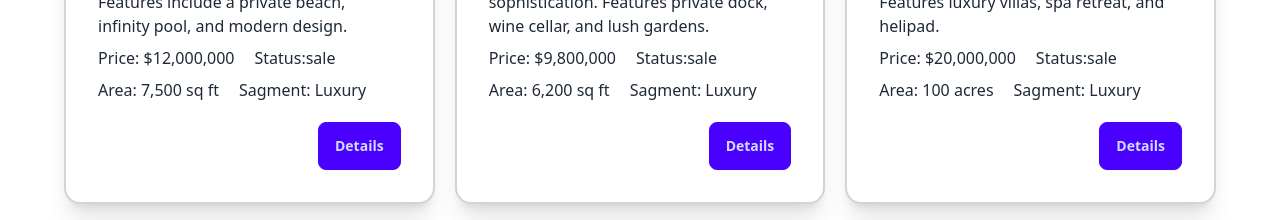
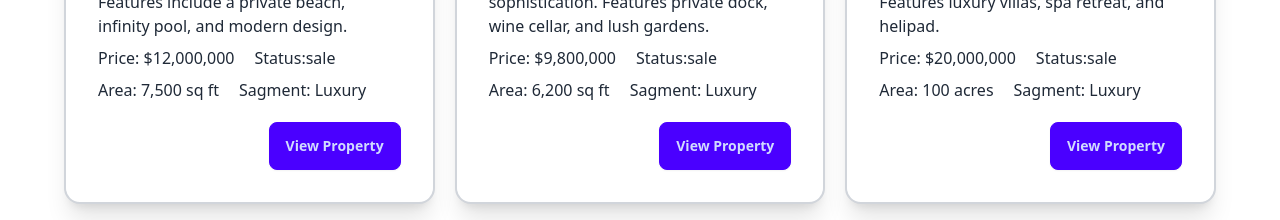
Before and after one commit to Emrandu1989/a9, a React (Vite) app: page / in a window 1280 px wide. Shown: the part 1080-1300 px from the top of the page. Built offline with nearby package versions, Linux system fonts and the light colour scheme; no server answers.

Commit message:
ErrorPage Ui Compleat

```diff
--- a/src/components/Estate/Estate.jsx
+++ b/src/components/Estate/Estate.jsx
@@ -28,7 +28,7 @@ const Estate = ({ item }) => {
                         <h5>Sagment: {segment_name}</h5>
                     </div>
                     <div className="card-actions justify-end mt-3">
-                        <Link to={`/details/${id}`} className="btn btn-primary">Details</Link>
+                        <Link to={`/details/${id}`} className="btn btn-primary">View Property</Link>
                     </div>
                 </div>
 
```
